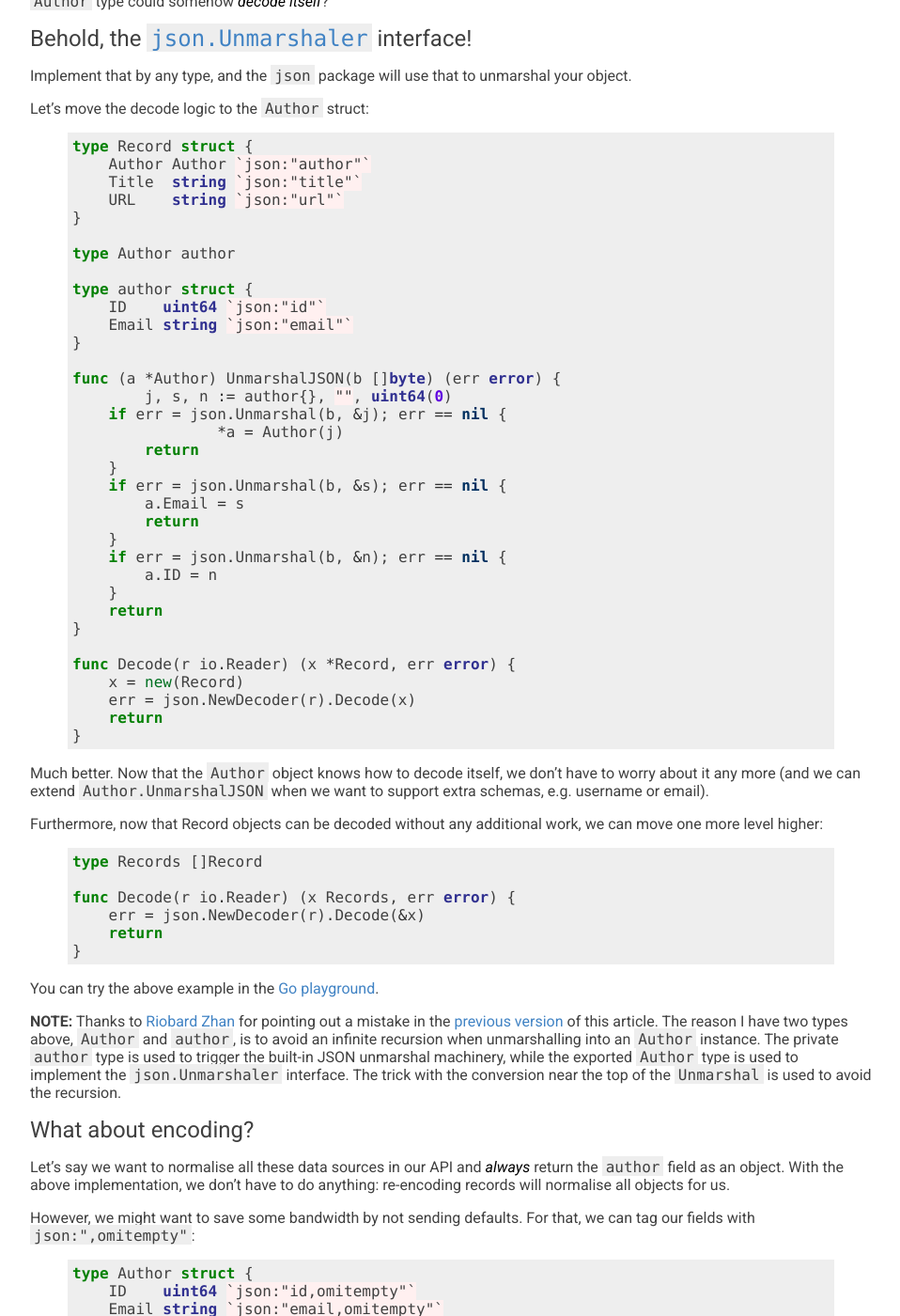
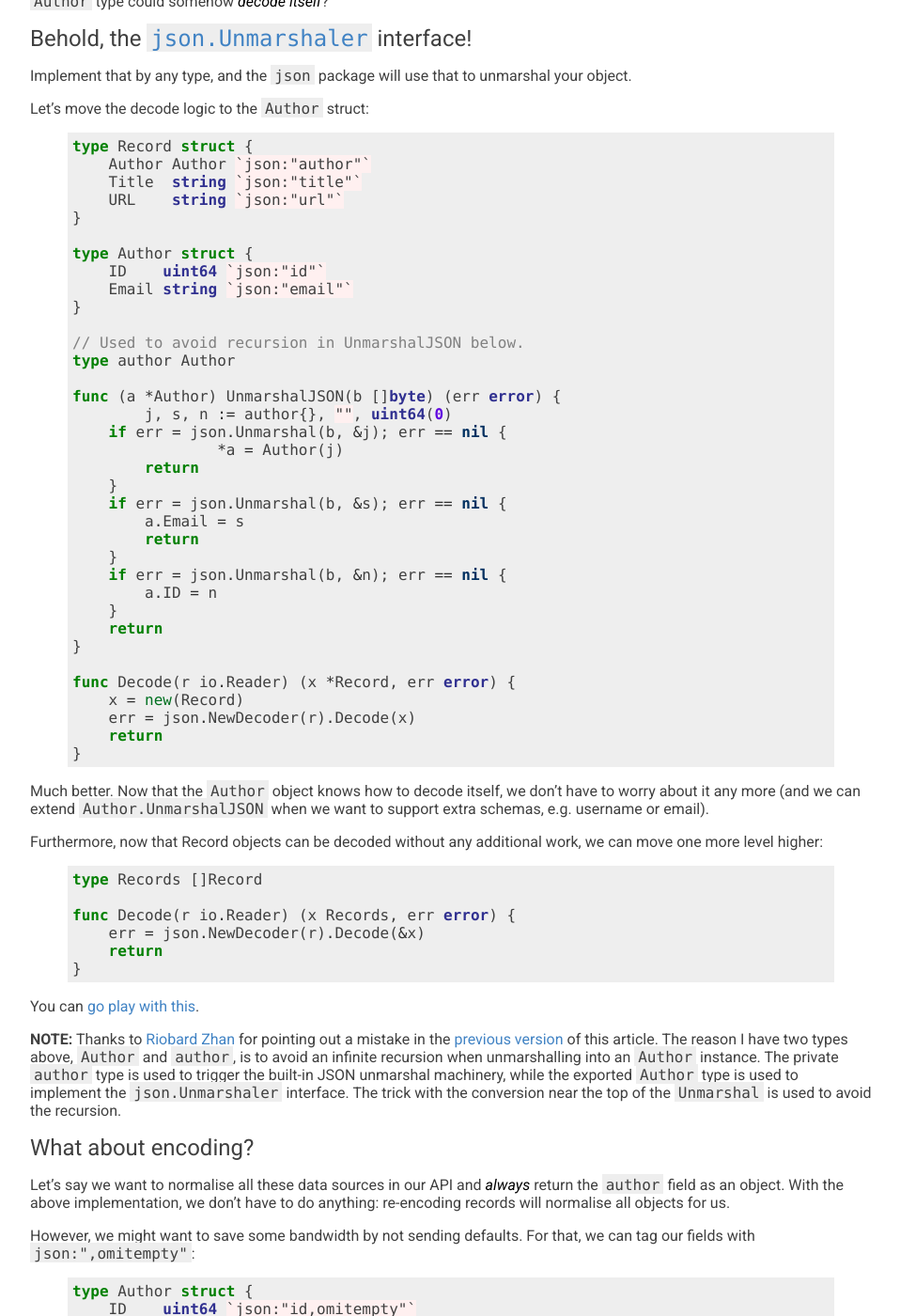
Before and after one commit to attilaolah/attilaolah.github.io, a Jekyll site: the page built from _posts/2013-11-29-json-decoding-in-go.markdown, in a window 1280 px wide and 1400 px high, scrolled down 4322 px. Shown: the whole window at 94% size, without its empty margins (168-1126 px from the left). Built offline with Jekyll 4.4.1, drawn with Linux system fonts in a browser that asks for light colours.

Commit message:
another update

```diff
--- a/_posts/2013-11-29-json-decoding-in-go.markdown
+++ b/_posts/2013-11-29-json-decoding-in-go.markdown
@@ -269,12 +269,13 @@ type Record struct {
     URL    string `json:"url"`
 }
 
-type Author author
-
-type author struct {
+type Author struct {
     ID    uint64 `json:"id"`
     Email string `json:"email"`
 }
+
+// Used to avoid recursion in UnmarshalJSON below.
+type author Author
 
 func (a *Author) UnmarshalJSON(b []byte) (err error) {
 	j, s, n := author{}, "", uint64(0)
@@ -315,9 +316,9 @@ func Decode(r io.Reader) (x Records, err error) {
 }
 {% endhighlight %}
 
-You can try the above example in the [Go playground][play].
+You can [go play with this][play].
 
-[play]: http://play.golang.org/p/0Pz0yyil3i
+[play]: http://play.golang.org/p/mK3iWoWsMN
 
 **NOTE:** Thanks to [Riobard Zhan][riobard] for pointing out a mistake in the
 [previous version][prev] of this article. The reason I have two types above,
```
